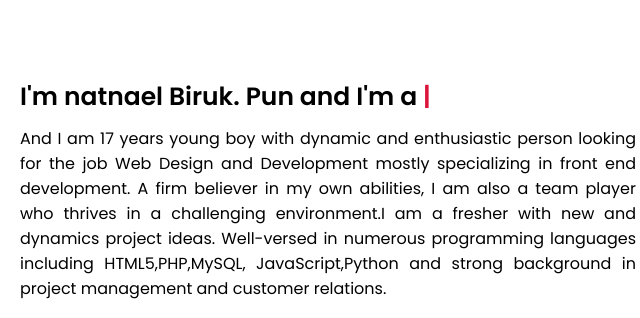
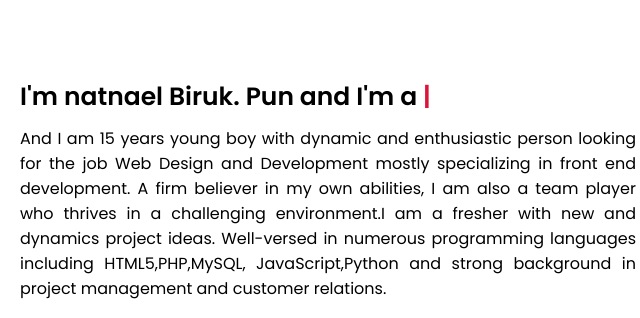
Before and after one commit to davidhbt/nati, a plain HTML site: page index.html in a window 1280 px wide. Shown: the part 1000-1318 px from the top of the page, 564-1204 px from the left. Drawn offline with nearby package versions, Linux system fonts and the light colour scheme; a script that the page names is missing.

Commit message:
Update index.html

```diff
--- a/index.html
+++ b/index.html
@@ -1270,7 +1270,7 @@ footer .wave#wave4
                 </div>
                 <div class="column right">
                     <div class="text">I'm natnael Biruk. Pun and I'm a <span class="typing-2"></span></div>
-                    <p> And I am 17 years  young boy with  dynamic and enthusiastic person looking for the job Web Design and Development mostly specializing in front end development. A firm believer in my own abilities, I am also a
+                    <p> And I am 15 years  young boy with  dynamic and enthusiastic person looking for the job Web Design and Development mostly specializing in front end development. A firm believer in my own abilities, I am also a
                         team player who thrives in a challenging environment.I am a fresher with new and dynamics project ideas. Well-versed in numerous programming languages including HTML5,PHP,MySQL, JavaScript,Python and strong background in project management and customer relations.  </p>
                     <a href="cv/sample.pdf" download="cv/sample.pdf">Download CV</a>
                 </div>
```
